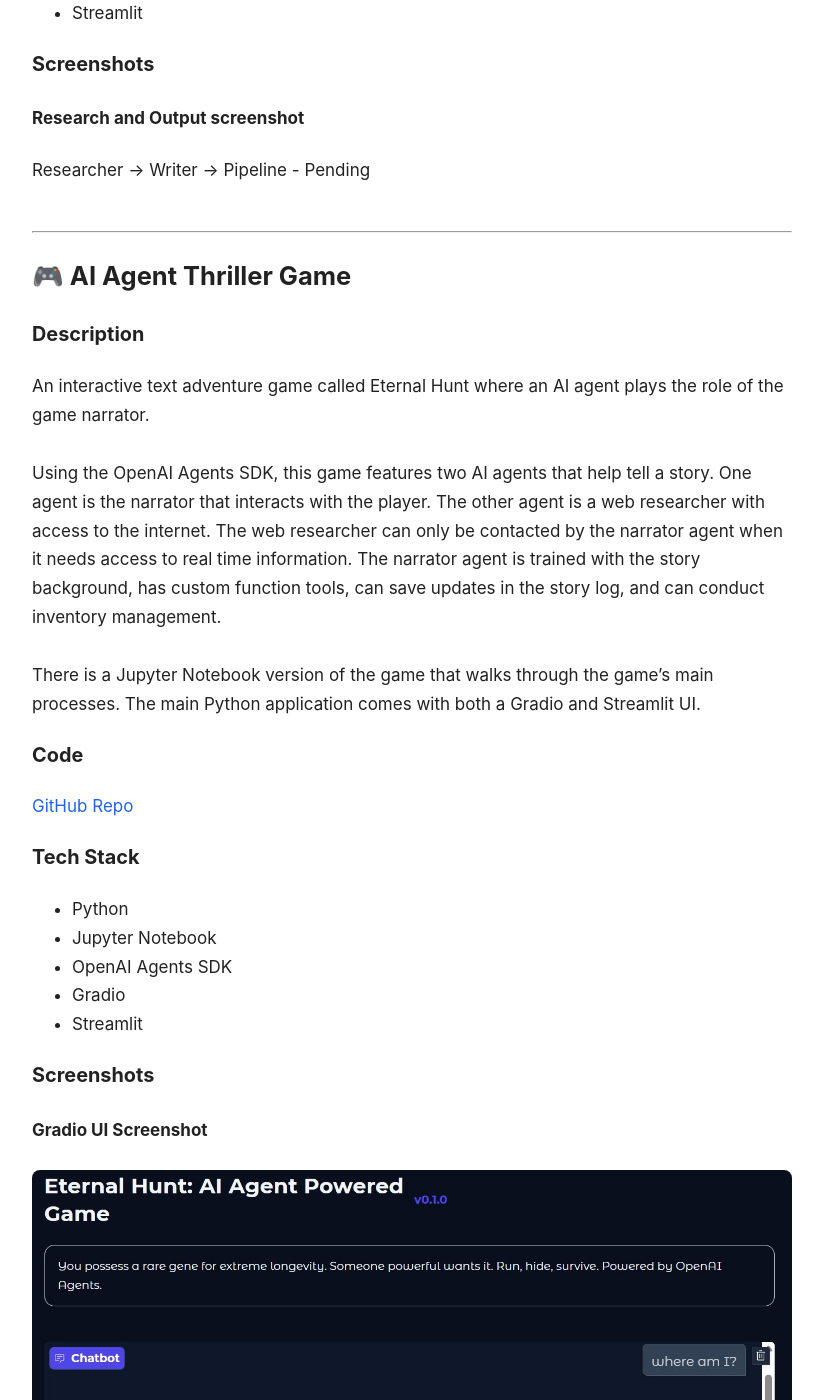
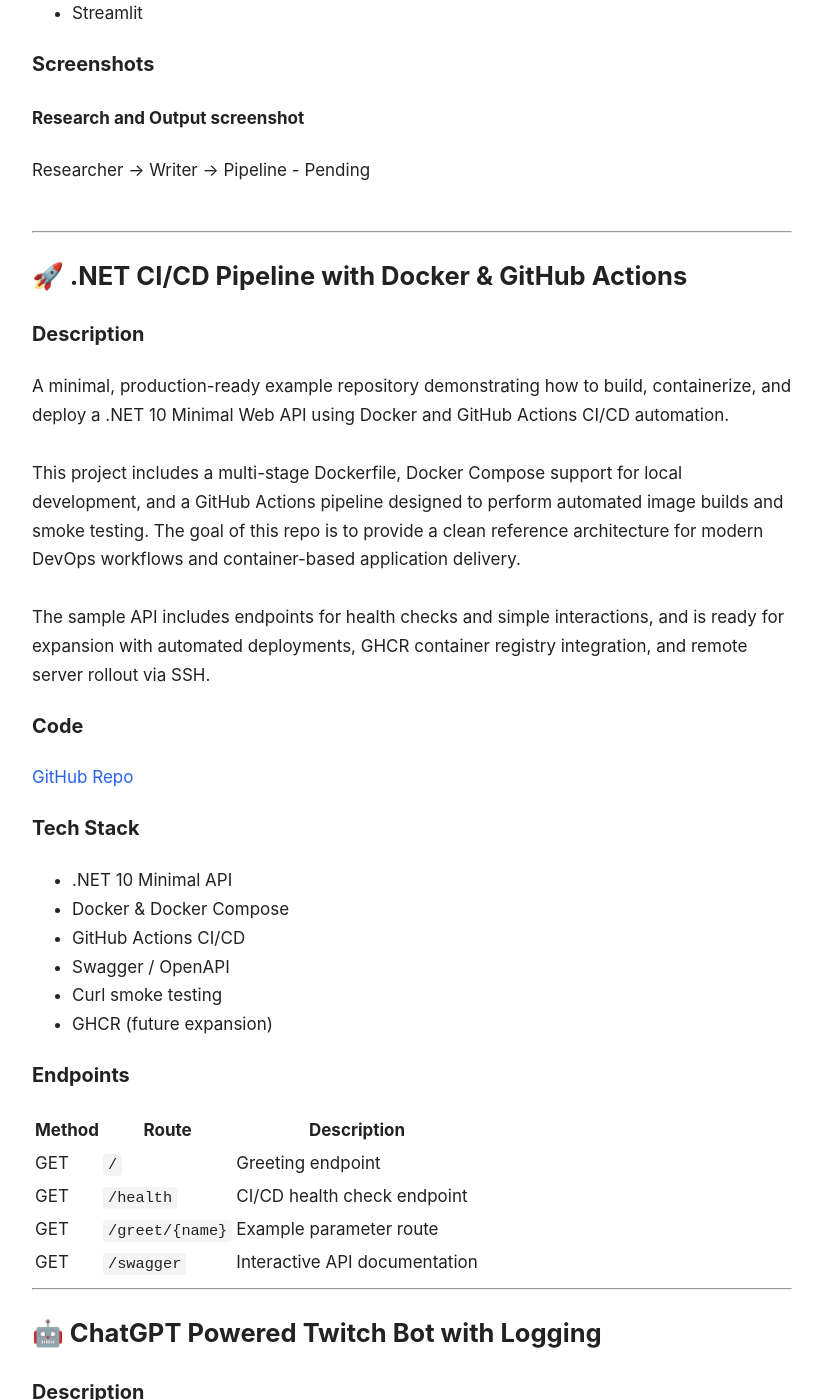
Before and after one commit to swallace100/swallace100.github.io, a Jekyll site: the page built from index.md, in a window 1280 px wide and 1400 px high, scrolled down 4566 px. Shown: the whole window, without its empty margins (228-1051 px from the left). Built offline with Jekyll 4.4.1, drawn with Linux system fonts in a browser that asks for light colours; some of the changed text lies outside the part shown.

Commit message:
add ci cd pipeline repo

```diff
--- a/index.md
+++ b/index.md
@@ -19,8 +19,8 @@ Welcome. This site showcases a collection of software I’ve built, ranging from
 - [Stats Utility App (Node + React + Rust + Python + Docker)](#-stats-utility-app-node--react--rust--python--docker)
 - [Azure Enterprise Architecture Starter Kit (Bicep)](#-azure-enterprise-architecture-starter-kit-bicep)
 - [Custom-trained Phi-3 agents orchestrated with LangChain](#-custom-trained-phi-3-agents-orchestrated-with-langchain)
-- [AI Agent Thriller Game](#-ai-agent-thriller-game)
-- [Twitch ChatGPT Bot](#-chatgpt-powered-twitch-bot-with-logging)
+- [.NET CI/CD Pipeline using GitHub Actions and Docker Compose](#-.net-ci-cd-pipeline-with-docker--github-actions)
+- [Legacy ASP.NET to .NET 10 Upgrade](#-chatgpt-powered-twitch-bot-with-logging)
 - [Seasonal Ramen Chef AI Agent (Ruby + OpenAI)](#-seasonal-ramen-chef-ai-agent-ruby--openai)
 
 ---
@@ -128,34 +128,37 @@ Researcher -> Writer -> Pipeline - Pending
 
 ---
 
-## 🎮 AI Agent Thriller Game
+## 🚀 .NET CI/CD Pipeline with Docker & GitHub Actions
 
 ### Description
 
-An interactive text adventure game called Eternal Hunt where an AI agent plays the role of the game narrator.
+A minimal, production-ready example repository demonstrating how to build, containerize, and deploy a .NET 10 Minimal Web API using Docker and GitHub Actions CI/CD automation.
 <br/><br/>
-Using the OpenAI Agents SDK, this game features two AI agents that help tell a story. One agent is the narrator that interacts with the player. The other agent is a web researcher with access to the internet. The web researcher can only be contacted by the narrator agent when it needs access to real time information. The narrator agent is trained with the story background, has custom function tools, can save updates in the story log, and can conduct inventory management.
+This project includes a multi-stage Dockerfile, Docker Compose support for local development, and a GitHub Actions pipeline designed to perform automated image builds and smoke testing. The goal of this repo is to provide a clean reference architecture for modern DevOps workflows and container-based application delivery.
 <br/><br/>
-There is a Jupyter Notebook version of the game that walks through the game's main processes. The main Python application comes with both a Gradio and Streamlit UI.
+The sample API includes endpoints for health checks and simple interactions, and is ready for expansion with automated deployments, GHCR container registry integration, and remote server rollout via SSH.
 
 ### Code
 
-[GitHub Repo](https://github.com/swallace100/thriller-game-ai-agent)
+[GitHub Repo](https://github.com/swallace100/ci-cd-pipelines-github-actions-docker-compose)
 
 ### Tech Stack
 
-- Python
-- Jupyter Notebook
-- OpenAI Agents SDK
-- Gradio
-- Streamlit
+- .NET 10 Minimal API
+- Docker & Docker Compose
+- GitHub Actions CI/CD
+- Swagger / OpenAPI
+- Curl smoke testing
+- GHCR (future expansion)
 
-### Screenshots
+### Endpoints
 
-#### Gradio UI Screenshot
-
-![Screenshot 1](images/Gradio_Eternal_Hunt.jpg)
-<br/><br/>
+| Method | Route           | Description                   |
+| ------ | --------------- | ----------------------------- |
+| GET    | `/`             | Greeting endpoint             |
+| GET    | `/health`       | CI/CD health check endpoint   |
+| GET    | `/greet/{name}` | Example parameter route       |
+| GET    | `/swagger`      | Interactive API documentation |
 
 ---
 
@@ -241,7 +244,7 @@ This project highlights:
 - [統計ユーティリティアプリ (Node + React + Rust + Python + Docker)](#-統計ユーティリティアプリ-node--react--rust--python--docker--開発中)
 - [Azure Enterprise Architecture Starter Kit (Bicep) (JP)](#-azure-enterprise-architecture-starter-kit-bicep-jp)
 - [カスタム学習した Phi-3 エージェントを LangChain でオーケストレーション](#-カスタム学習-phi-3-エージェントと-langchain-によるオーケストレーション)
-- [AI Agent のスリラーのゲーム](#-ai-agent-のスリラーのゲーム)
+- [.NET CI/CD パイプライン（Docker & GitHub Actions）](#-.net-ci-cdパイプラン-docker--github-actions)
 - [Twitch ChatGPT ボット](#-chatgpt-搭載-twitch-ボットチャットログ付き)
 - [季節のラーメンシェフ AI エージェント（Ruby + OpenAI）](#-季節のラーメンシェフ-ai-エージェントruby--openai)
 
@@ -352,33 +355,38 @@ CSV ファイルをアップロードするだけで、記述統計・推測統
 
 ---
 
-## 🎮 AI Agent のスリラーのゲーム
+## 🚀 .NET CI/CD パイプライン（Docker & GitHub Actions）
 
 ### 概要
 
-『永遠の狩り』はインタラクティブなテキストアドベンチャーゲームで、AI エージェントがナレーターとして登場する。
+Docker と GitHub Actions を活用し、.NET 10 Minimal Web API をビルド・コンテナ化・デプロイするための、最小構成かつ本番運用レベルのサンプルリポジトリです。
 <br/><br/>
-このゲームは OpenAI の Agents SDK を活用し、二つの AI エージェントがストーリーを伝える。一つのエージェントはナレーターとなりプレイヤーとやり取りし、もう一つのエージェントはインターネットにアクセスして情報を調べる研究者の役割を果たす。研究者エージェントには、ナレーターエージェントがリアルタイムの情報を必要とする時だけ連携できる。ナレーターエージェントはストーリーに基づいて学習されており、カスタム機能を備えている。さらに、ストーリーの変更をログに保存したり、在庫管理を行ったりすることも行える。
+本プロジェクトには、マルチステージ構成の Dockerfile、ローカル開発向けの Docker Compose、そして自動ビルドとスモークテストを実行する GitHub Actions パイプラインが含まれています。
+このリポジトリの目的は、モダンな DevOps ワークフローおよびコンテナベースのアプリケーション配信における、シンプルで再利用性の高いリファレンスアーキテクチャを提供することです。
 <br/><br/>
-Jupyter Notebook 版では、ゲームの主な処理の流れを示している。メインの Python アプリケーションは、Gradio と Streamlit の UI を備えている。
+サンプル API には、ヘルスチェックや基本的な API 操作ポイントが用意されており、将来的には自動デプロイ、GHCR コンテナレジストリ統合、SSH 経由のリモートロールアウトなどに拡張できる構成になっています。
 
 ### コード
 
-[GitHub Repo](https://github.com/swallace100/thriller-game-ai-agent)
+[GitHub Repo](https://github.com/swallace100/ci-cd-pipelines-github-actions-docker-compose)
 
 ### 技術スタック
 
-- Python
-- Jupyter Notebook
-- OpenAI Agents SDK
-- Gradio
-- Streamlit
+- .NET 10 Minimal API
+- Docker / Docker Compose
+- GitHub Actions CI/CD
+- Swagger / OpenAPI
+- Curl スモークテスト
+- GHCR（今後の拡張予定）
 
-### スクリーンショット
+### エンドポイント
 
-#### Gradio UI のスクリーンショット
-
-![Screenshot 1](images/Gradio_Eternal_Hunt_jp.jpg)
+| Method | Route           | 説明                               |
+| ------ | --------------- | ---------------------------------- |
+| GET    | `/`             | 挨拶メッセージを返すエンドポイント |
+| GET    | `/health`       | CI/CD 用のヘルスチェック           |
+| GET    | `/greet/{name}` | パラメータ付きレスポンス例         |
+| GET    | `/swagger`      | インタラクティブ API ドキュメント  |
 
 ---
 
```
